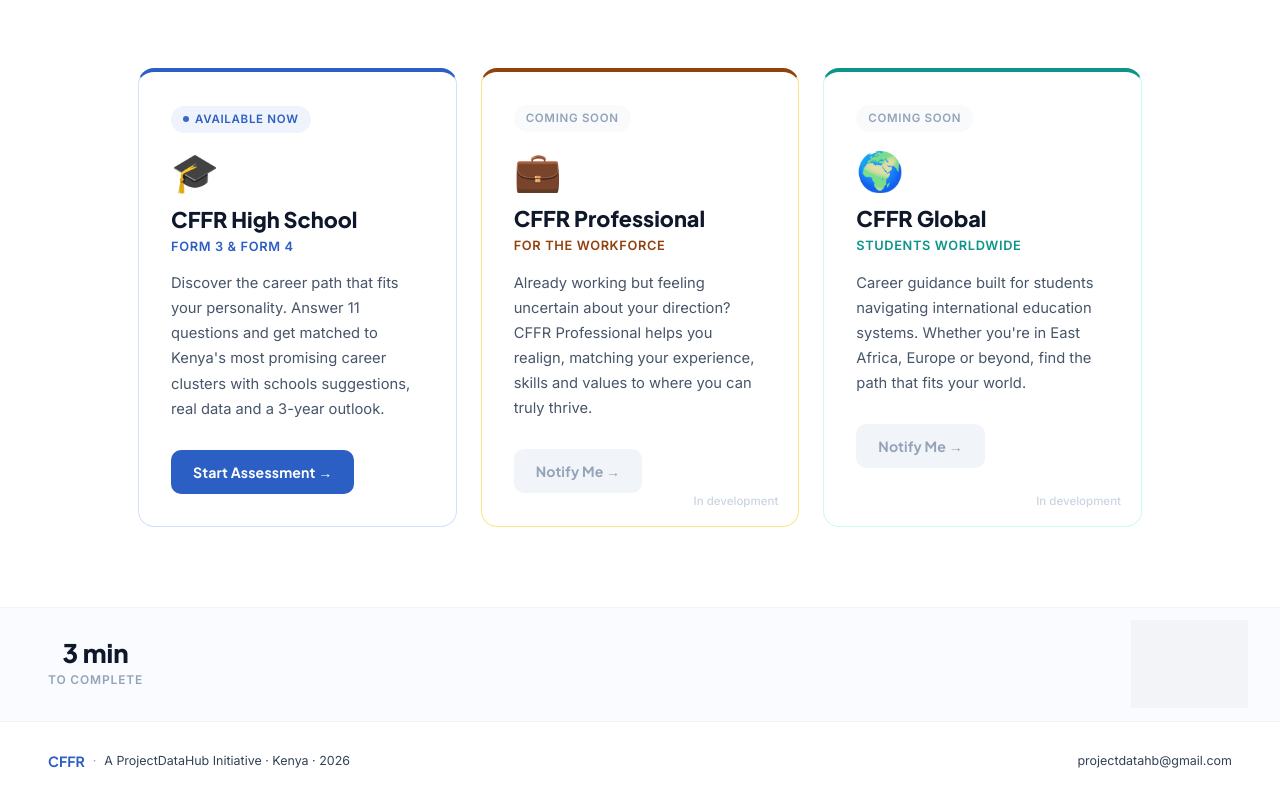
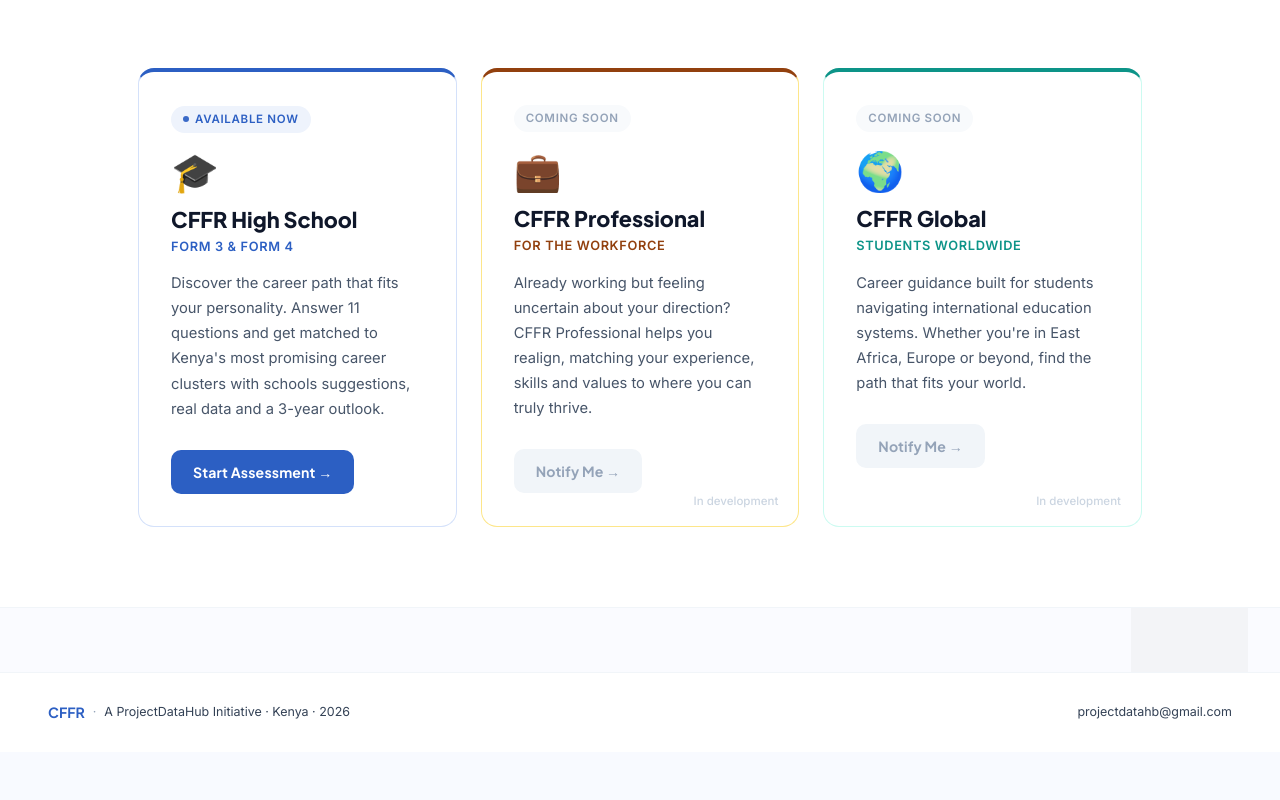
Before and after one commit to Twiry22/CFFR, a React (Vite) app in the folder frontend/: page / in a window 1280 px wide. Shown: the part 437-1237 px from the top of the page. After the commit the page ends 1189 px from the top, so only its background shows below. Built offline with nearby package versions, Linux system fonts and the light colour scheme; grey boxes are pictures that could not be loaded.

Commit message:
remove substance

```diff
--- a/frontend/src/pages/Landingpage.jsx
+++ b/frontend/src/pages/Landingpage.jsx
@@ -379,7 +379,7 @@ const LandingPage = ({ onSelectProduct }) => {
         />
 
         {[
-          { number: "3 min", label: "To complete" },
+
         ].map((stat) => (
           <div key={stat.label} style={{ textAlign: "center", position: "relative", zIndex: 1 }}>
             <div style={{
```
